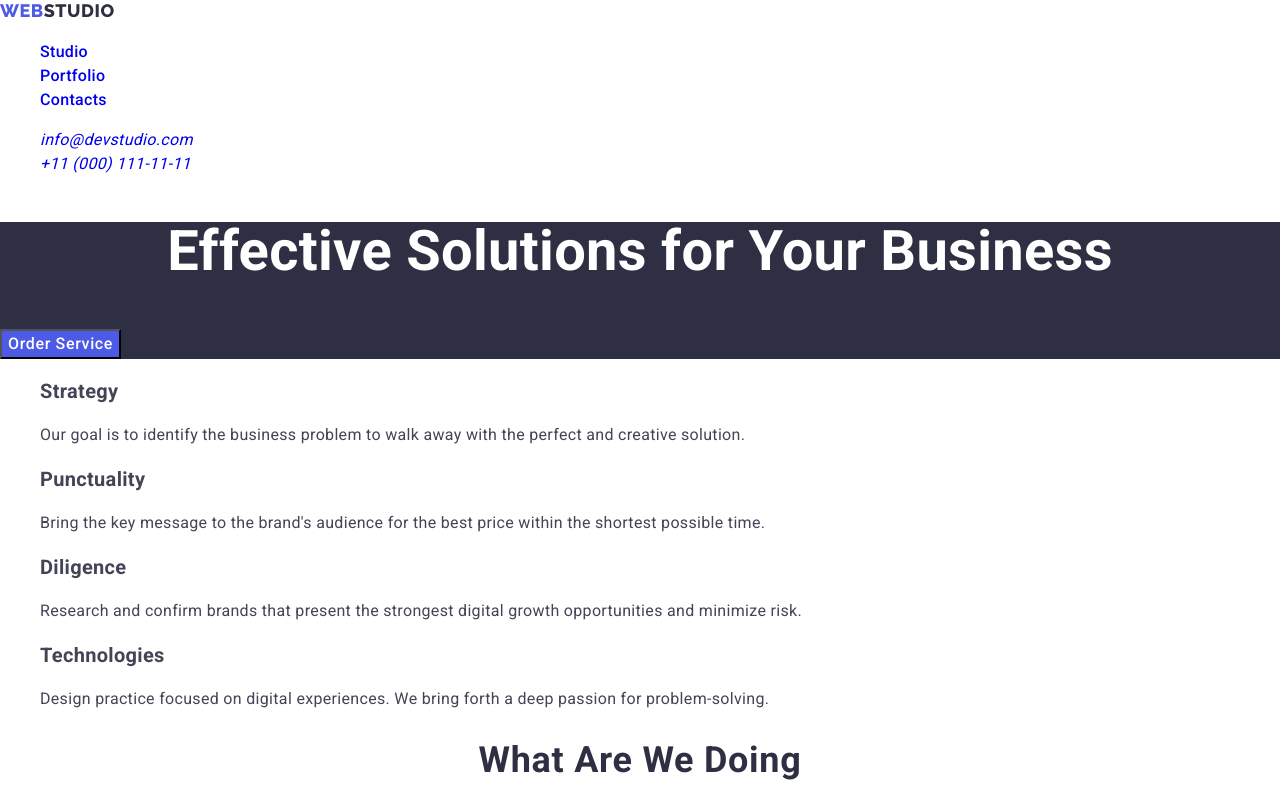
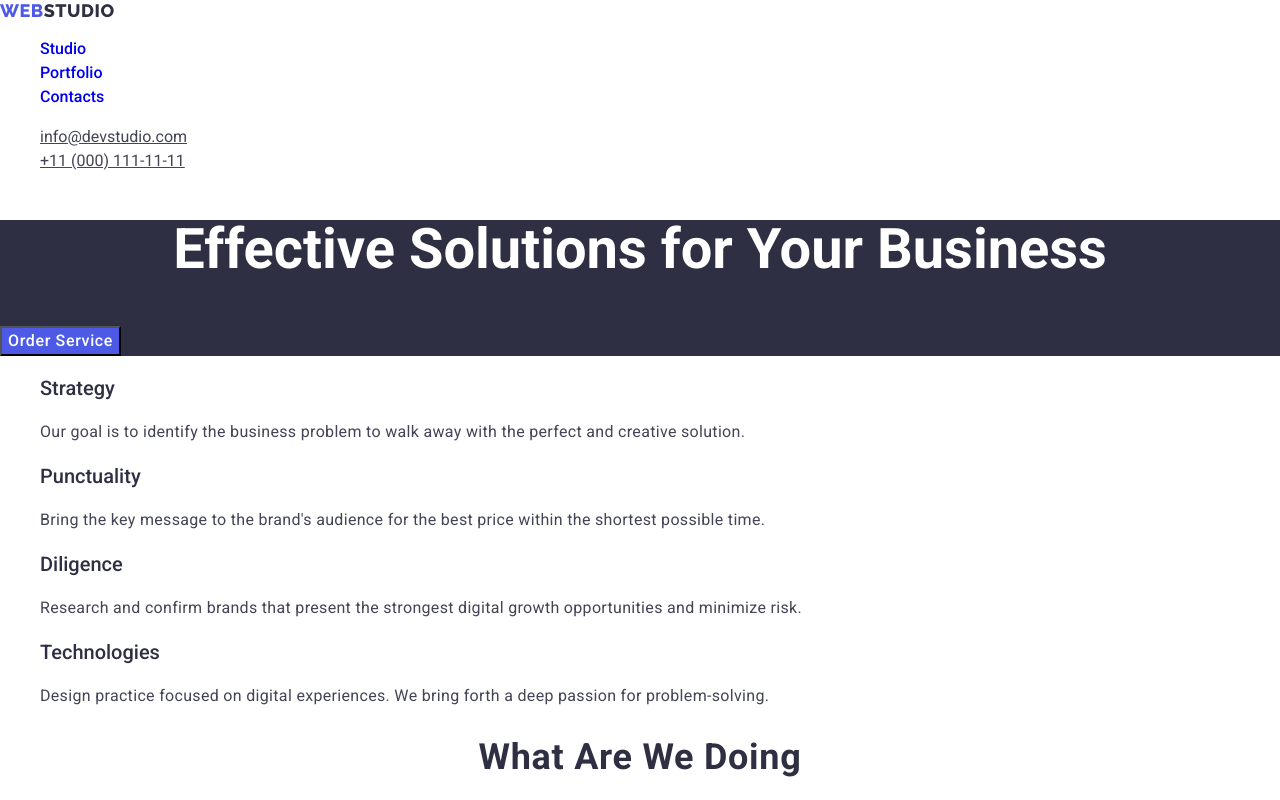
Before and after one commit to Lesandra17/goit-markup-hw-02, a plain HTML site: page index.html in a window 1280 px wide. Shown: the top 800 px of the page. Drawn offline with nearby package versions, Linux system fonts and the light colour scheme.

Commit message:
update css

```diff
--- a/css/styles.css
+++ b/css/styles.css
@@ -2,22 +2,11 @@
 
 .body{
      font-family:  "Roboto", sans-serif;
-    list-style: none;
-    color: #434455;
-    background-color: #FFFFFF;
-    font-size: 16px;
-    line-height: 1.5;
-    letter-spacing: 0.02em;
+        color: #434455;
     background-color: #FFFFFF;
           }
-/* Reset */
-ul, ol{
-    list-style: none;
-}
-button{
-    font-family: inherit;
-    cursor: pointer;
-       }
+
+   .ol, ul{list-style: none;}
 
 
 :root{
@@ -59,7 +48,7 @@ button{
     list-style: none;
     text-decoration:none;
 }
-    .list-header {
+    .list-header{
         font-weight: 500;
         font-size: 16px;
         line-height: 1.5;
@@ -69,23 +58,27 @@ button{
     .link{
         text-decoration:none
     }
-     .list-header:hover:focus{
+     .link:hover:focus{
         color: 404bbf;
      }
 /* address */
-.contacts-list link{
-    font-style: normal;
+.contacts-list link-mail{
+
     list-style: none;
 }
-.contacts-list{
+.link-mail{
+    font-style: normal;
    font-weight: 400;
     font-size: 16px;
     line-height: 1.5;
     letter-spacing: 0.02;
-    color: var(--secondary-color);}
-.link:hover:focus{
-    color: 404bbf;
-    list-style: none;
+    color: var(--secondary-color)
+   }
+.link-mail:hover{
+   color: 404bbf;
+}
+.link-mail:focus{
+    color:404bbf;
 }
 
 
@@ -133,10 +126,12 @@ button{
 
 }
 .benefits-item{
+    font-weight: 500;
     font-size: 20px;
     line-height: 1.2;
     letter-spacing: 0.02;
-    color: var(--secondary-color);
+    color: var(--primary-color)
+
 
 }
 .benefits-p{
@@ -188,7 +183,7 @@ button{
        }
 .team-title{
     font-size: 36px;
-    line-height: 11;
+    line-height:1.11;
     text-align: center;
     letter-spacing: 0.02;
     text-transform: capitalize;
@@ -203,6 +198,7 @@ button{
     line-height: 1.2;
     letter-spacing: 0.02em;
     color: var(--primary-color);
+    background-color: #FFFFFF;
 }
 .team-p{
     font-weight: 400;
@@ -222,13 +218,13 @@ button{
 }
 .footer-text{
     letter-spacing: 0.02;
-color: var(--color-white)
+color: var(--light-grey-color)
 
 }
 
 
 /* Portfolio */
-.button-list button{
+.nav-list button{
 list-style: none;}
 
 
--- a/index.html
+++ b/index.html
@@ -24,10 +24,10 @@
           </ul>
 
 
-      <address id="Contacts" class="contacts">
-          <ul class="contacts-list link">
-        <li class="contacts-list"><a class="link" href="mailto:info@devstudio.com">info@devstudio.com</a></li>
-        <li class="contacts-list"><a class="link" href="tel:+110001111111">+11 (000) 111-11-11</a></li>
+      <address id="Contacts" class="contacts-list link-mail">
+          <ul class="contacts-list">
+        <li><a class="link-mail" href="mailto:info@devstudio.com">info@devstudio.com</a></li>
+        <li><a class="link-mail" href="tel:+110001111111">+11 (000) 111-11-11</a></li>
          </ul>
      </address>
     </header>
@@ -41,9 +41,9 @@
      <button class="hero-btn" type="button">Order Service </button>
     </section>
     <!-- Section 1 -->
-    <section>
+    <section class="benefits-list">
         <h2 class="benefits" hidden>benefits</h2>
-      <ul class="benefits-list">
+      <ul>
         <li><h3 class="benefits-item">Strategy</h3>
           <p class="benefits-p">Our goal is to identify the business
           problem to walk away with the perfect and creative solution. </p></li>
```
Also changed, not shown: portfolio.html (+7 -7 lines).
